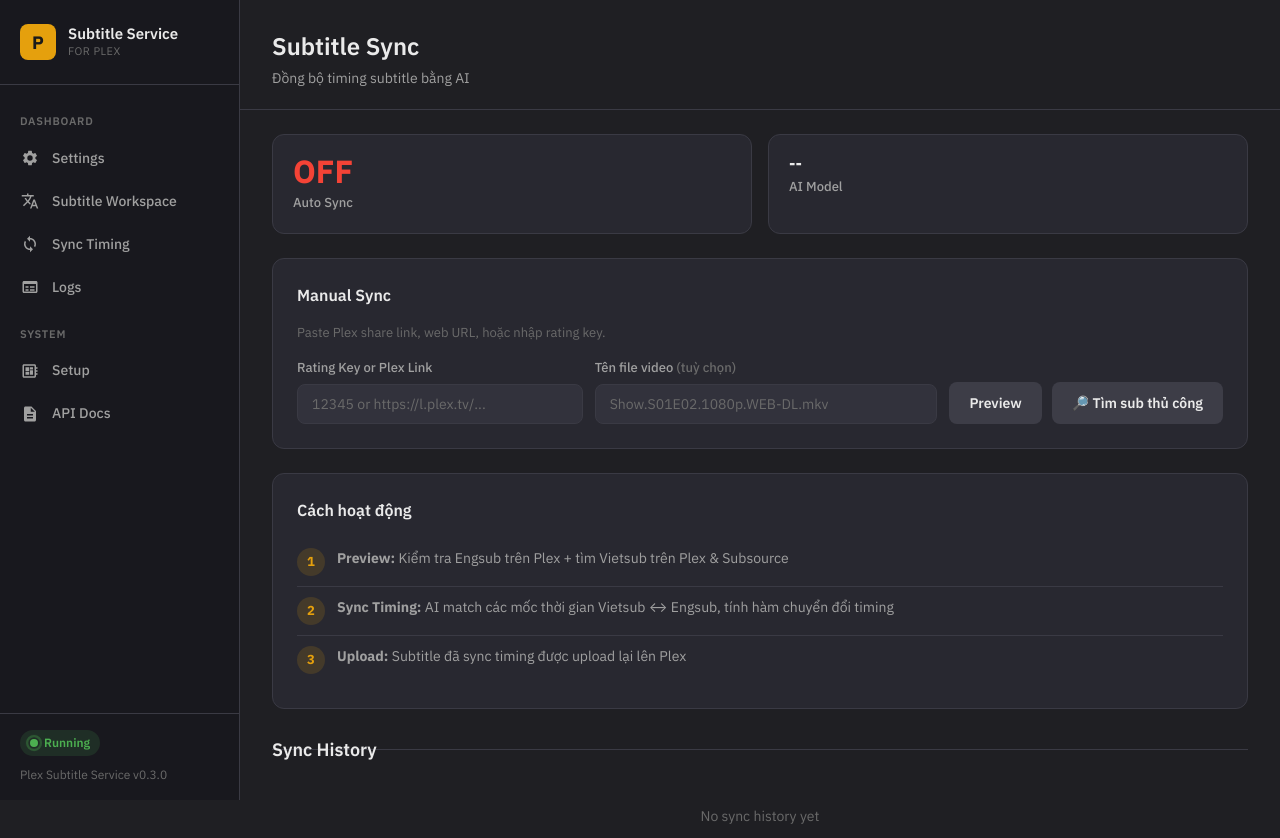
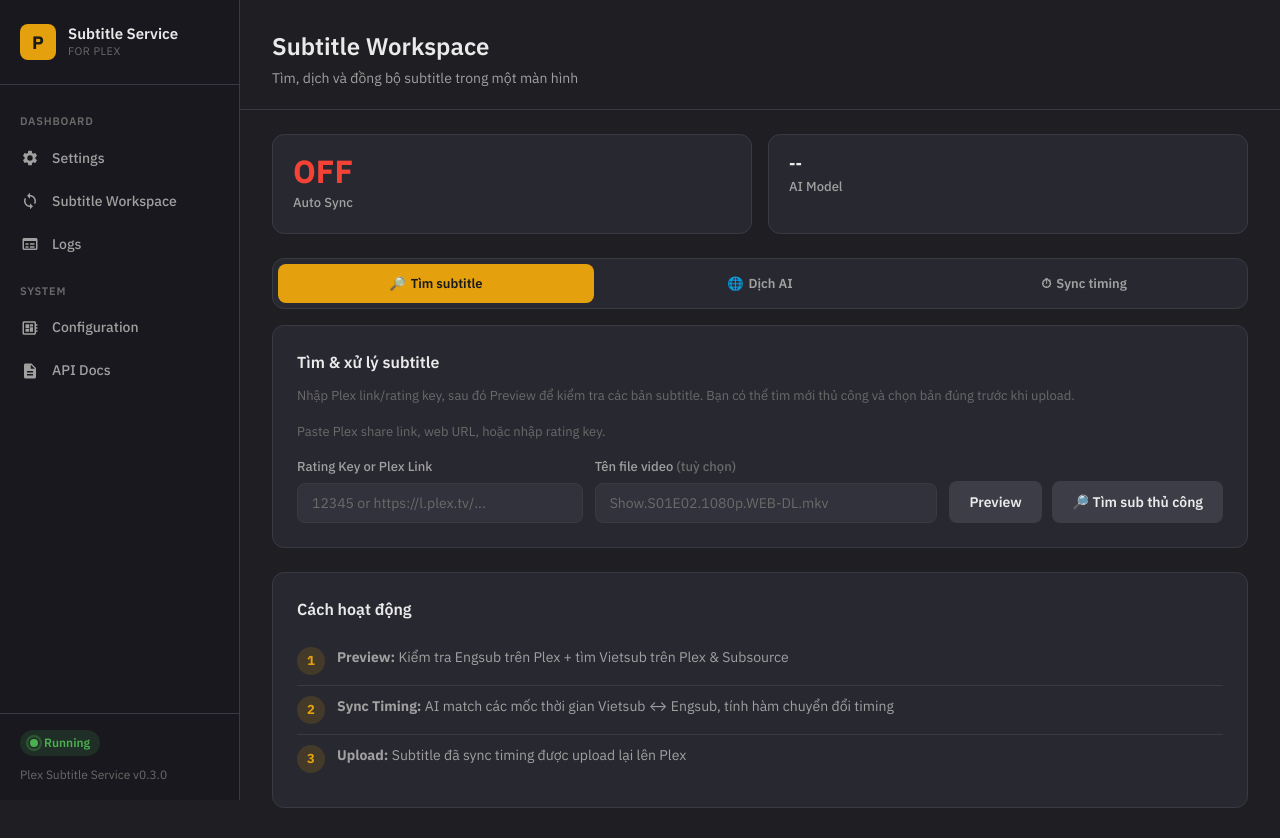
Before and after one commit to leolionart/plex-sub-downloader, a FastAPI app: template app/templates/sync.html in a window 1280 px wide. Shown: the top 838 px of the page. Run offline with FastAPI, Linux system fonts and the light colour scheme; the template is opened without the code that fills it, so the values that code supplies are empty.

Commit message:
feat: add workspace home and unified configuration route

```diff
--- a/app/main.py
+++ b/app/main.py
@@ -164,15 +164,26 @@ def _is_configured(rc: RuntimeConfig | None) -> bool:
 
 @app.get("/setup", response_class=HTMLResponse)
 async def setup_ui(request: Request) -> HTMLResponse:
-    if not runtime_config:
-        return HTMLResponse("Service not initialized", status_code=503)
-    configured = _is_configured(runtime_config)
-    return templates.TemplateResponse("setup.html", {"request": request, "configured": configured})
+    from fastapi.responses import RedirectResponse
+    return RedirectResponse(url="/settings", status_code=307)
 
 
 @app.get("/", response_class=HTMLResponse)
 async def web_ui(request: Request) -> HTMLResponse:
-    """Web UI - Settings page."""
+    """Home page: unified subtitle workspace."""
+    from fastapi.responses import RedirectResponse
+    return RedirectResponse(url="/workspace", status_code=307)
+
+
+@app.get("/workspace", response_class=HTMLResponse)
+async def workspace_ui(request: Request) -> HTMLResponse:
+    """Unified subtitle workspace for search, translation and sync."""
+    return await sync_ui(request)
+
+
+@app.get("/settings", response_class=HTMLResponse)
+async def settings_ui(request: Request) -> HTMLResponse:
+    """Unified setup and service settings page."""
     if not subtitle_service or not runtime_config:
         return HTMLResponse("Service not initialized", status_code=503)
 
--- a/app/templates/base.html
+++ b/app/templates/base.html
@@ -975,25 +975,18 @@
             <nav class="sidebar-nav">
                 <span class="nav-section-label">Dashboard</span>
 
-                <a href="/" class="nav-item {% block nav_settings %}{% endblock %}">
+                <a href="/settings" class="nav-item {% block nav_settings %}{% endblock %}">
                     <span class="nav-icon">
                         <svg viewBox="0 0 24 24"><path d="M19.14 12.94c.04-.3.06-.61.06-.94 0-.32-.02-.64-.07-.94l2.03-1.58a.49.49 0 00.12-.61l-1.92-3.32a.488.488 0 00-.59-.22l-2.39.96c-.5-.38-1.03-.7-1.62-.94l-.36-2.54a.484.484 0 00-.48-.41h-3.84c-.24 0-.43.17-.47.41l-.36 2.54c-.59.24-1.13.57-1.62.94l-2.39-.96c-.22-.08-.47 0-.59.22L2.74 8.87c-.12.21-.08.47.12.61l2.03 1.58c-.05.3-.09.63-.09.94s.02.64.07.94l-2.03 1.58a.49.49 0 00-.12.61l1.92 3.32c.12.22.37.29.59.22l2.39-.96c.5.38 1.03.7 1.62.94l.36 2.54c.05.24.24.41.48.41h3.84c.24 0 .44-.17.47-.41l.36-2.54c.59-.24 1.13-.56 1.62-.94l2.39.96c.22.08.47 0 .59-.22l1.92-3.32c.12-.22.07-.47-.12-.61l-2.01-1.58zM12 15.6A3.6 3.6 0 1115.6 12 3.611 3.611 0 0112 15.6z"/></svg>
                     </span>
                     <span>Settings</span>
                 </a>
 
-                <a href="/sync" class="nav-item {% block nav_translation %}{% endblock %}">
-                    <span class="nav-icon">
-                        <svg viewBox="0 0 24 24"><path d="M12.87 15.07l-2.54-2.51.03-.03A17.52 17.52 0 0014.07 6H17V4h-7V2H8v2H1v1.99h11.17C11.5 7.92 10.44 9.75 9 11.35 8.07 10.32 7.3 9.19 6.69 8h-2c.73 1.63 1.73 3.17 2.98 4.56l-5.09 5.02L4 19l5-5 3.11 3.11.76-2.04zM18.5 10h-2L12 22h2l1.12-3h4.75L21 22h2l-4.5-12zm-2.62 7l1.62-4.33L19.12 17h-3.24z"/></svg>
-                    </span>
-                    <span>Subtitle Workspace</span>
-                </a>
-
                 <a href="/sync" class="nav-item {% block nav_sync %}{% endblock %}">
                     <span class="nav-icon">
                         <svg viewBox="0 0 24 24"><path d="M12 4V1L8 5l4 4V6c3.31 0 6 2.69 6 6 0 1.01-.25 1.97-.7 2.8l1.46 1.46C19.54 15.03 20 13.57 20 12c0-4.42-3.58-8-8-8zm0 14c-3.31 0-6-2.69-6-6 0-1.01.25-1.97.7-2.8L5.24 7.74C4.46 8.97 4 10.43 4 12c0 4.42 3.58 8 8 8v3l4-4-4-4v3z"/></svg>
                     </span>
-                    <span>Sync Timing</span>
+                    <span>Subtitle Workspace</span>
                 </a>
 
                 <a href="/logs" class="nav-item {% block nav_logs %}{% endblock %}">
@@ -1005,11 +998,11 @@
 
                 <span class="nav-section-label">System</span>
 
-                <a href="/setup" class="nav-item {% block nav_setup %}{% endblock %}">
+                <a href="/settings" class="nav-item {% block nav_setup %}{% endblock %}">
                     <span class="nav-icon">
                         <svg viewBox="0 0 24 24"><path d="M22 9V7h-2V5c0-1.1-.9-2-2-2H4c-1.1 0-2 .9-2 2v14c0 1.1.9 2 2 2h14c1.1 0 2-.9 2-2v-2h2v-2h-2v-2h2v-2h-2V9h2zm-4 10H4V5h14v14zM6 13h5v4H6v-4zm6-6h4v3h-4V7zM6 7h5v5H6V7zm6 4h4v6h-4v-6z"/></svg>
                     </span>
-                    <span>Setup</span>
+                    <span>Configuration</span>
                 </a>
 
                 <a href="/docs" class="nav-item" target="_blank">
--- a/app/templates/sync.html
+++ b/app/templates/sync.html
@@ -1,9 +1,9 @@
 {% extends "base.html" %}
 
-{% block title %}Subtitle Sync - Plex Subtitle Service{% endblock %}
+{% block title %}Subtitle Workspace - Plex Subtitle Service{% endblock %}
 {% block nav_sync %}active{% endblock %}
-{% block page_title %}Subtitle Sync{% endblock %}
-{% block page_description %}Đồng bộ timing subtitle bằng AI{% endblock %}
+{% block page_title %}Subtitle Workspace{% endblock %}
+{% block page_description %}Tìm, dịch và đồng bộ subtitle trong một màn hình{% endblock %}
 
 {% block extra_styles %}
 <style>
@@ -20,6 +20,38 @@
         font-weight: 600;
         margin-bottom: 16px;
         color: var(--text-primary);
+    }
+
+    .workspace-tabs {
+        display: flex;
+        gap: 8px;
+        margin: 0 0 16px;
+        padding: 5px;
+        background: var(--bg-surface);
+        border: 1px solid var(--border-subtle);
+        border-radius: var(--radius-lg);
+    }
+    .workspace-tab {
+        flex: 1;
+        border: 0;
+        border-radius: var(--radius-md);
+        padding: 10px 14px;
+        color: var(--text-secondary);
+        background: transparent;
+        font: inherit;
+        font-size: 13px;
+        font-weight: 600;
+        cursor: pointer;
+        transition: all var(--transition-fast);
+    }
+    .workspace-tab:hover { color: var(--text-primary); background: var(--bg-surface-hover); }
+    .workspace-tab.active { color: var(--text-on-gold); background: var(--plex-gold); }
+    .workspace-tab .tab-icon { margin-right: 5px; }
+    .workspace-hint { margin: -4px 0 16px; color: var(--text-muted); font-size: 13px; }
+    @media (max-width: 560px) {
+        .workspace-tabs { gap: 4px; }
+        .workspace-tab { padding: 9px 5px; font-size: 12px; }
+        .workspace-tab .tab-icon { display: none; }
     }
 
     .sync-input-row {
@@ -615,9 +647,16 @@
     </div>
 </div>
 
-<!-- Manual Sync Form -->
-<div class="sync-form">
-    <h3>Manual Sync</h3>
+<!-- Unified Subtitle Workspace -->
+<div class="workspace-tabs" role="tablist" aria-label="Subtitle actions">
+    <button class="workspace-tab active" role="tab" aria-selected="true" data-mode="find" onclick="selectWorkspaceMode('find', this)"><span class="tab-icon">🔎</span>Tìm subtitle</button>
+    <button class="workspace-tab" role="tab" aria-selected="false" data-mode="translate" onclick="selectWorkspaceMode('translate', this)"><span class="tab-icon">🌐</span>Dịch AI</button>
+    <button class="workspace-tab" role="tab" aria-selected="false" data-mode="sync" onclick="selectWorkspaceMode('sync', this)"><span class="tab-icon">⏱</span>Sync timing</button>
+</div>
+
+<div class="sync-form" id="subtitle-action-form">
+    <h3 id="workspace-form-title">Tìm &amp; xử lý subtitle</h3>
+    <p class="workspace-hint" id="workspace-form-hint">Nhập Plex link/rating key, sau đó Preview để kiểm tra các bản subtitle. Bạn có thể tìm mới thủ công và chọn bản đúng trước khi upload.</p>
     <p style="font-size: 13px; color: var(--text-muted); margin-bottom: 16px;">
         Paste Plex share link, web URL, hoặc nhập rating key.
     </p>
@@ -696,6 +735,26 @@
     let previewData = null;
     let autoSelected = false;
     let previewAbortController = null;
+
+    // All subtitle actions share the same context (Plex link/rating key). Tabs
+    // are a focus aid only; they do not create separate flows or affect
+    // Telegram interactions.
+    function selectWorkspaceMode(mode, button) {
+        document.querySelectorAll('.workspace-tab').forEach(tab => {
+            const active = tab === button;
+            tab.classList.toggle('active', active);
+            tab.setAttribute('aria-selected', active ? 'true' : 'false');
+        });
+        const title = document.getElementById('workspace-form-title');
+        const hint = document.getElementById('workspace-form-hint');
+        const copy = {
+            find: ['Tìm & xử lý subtitle', 'Nhập Plex link/rating key, Preview để xem các bản có sẵn. Dùng “Tìm sub thủ công” khi kết quả tự động chưa đúng.'],
+            translate: ['Dịch subtitle bằng AI', 'Chọn phim có source subtitle rồi Preview. Nút AI Translate sẽ xuất hiện khi chưa có Vietsub.'],
+            sync: ['Đồng bộ timing subtitle', 'Preview để kiểm tra source và Vietsub; sau đó chọn Sync Timing để căn chỉnh bằng AI.']
+        }[mode] || [];
+        if (title && copy[0]) title.textContent = copy[0];
+        if (hint && copy[1]) hint.textContent = copy[1];
+    }
 
     // Load sync status
     async function loadStatus() {
```
